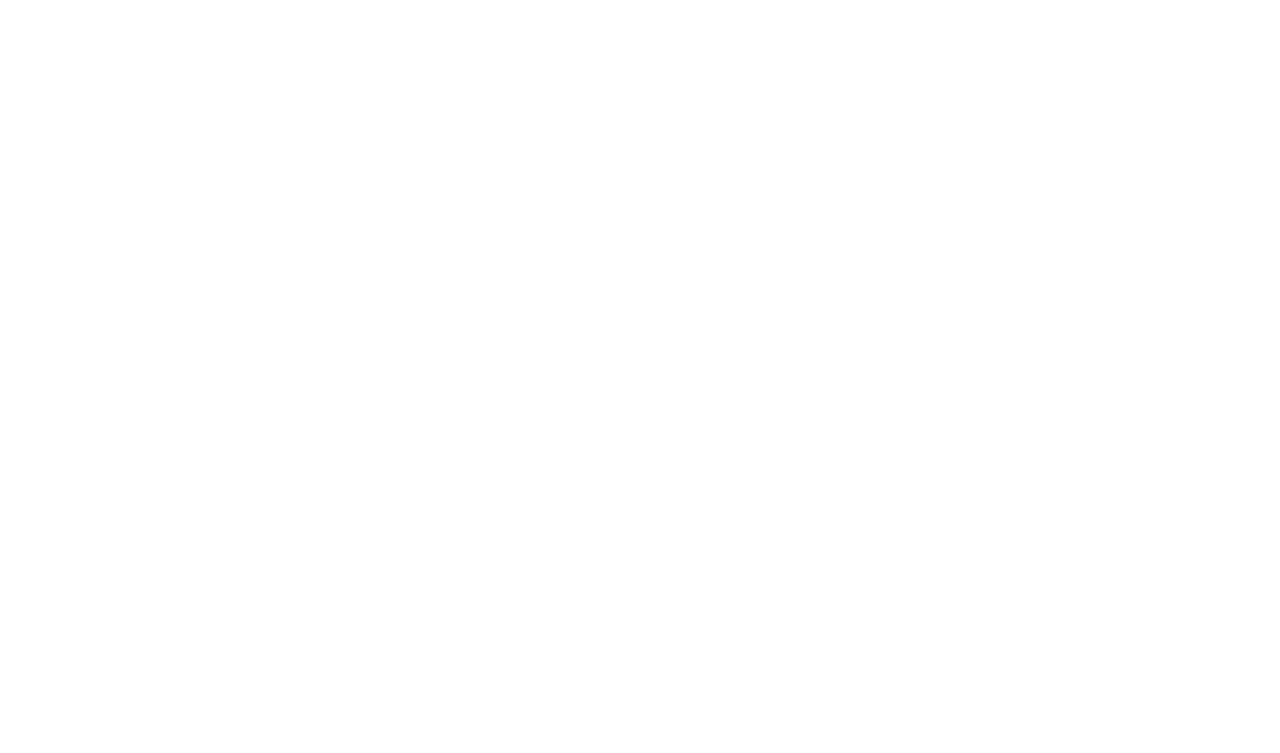
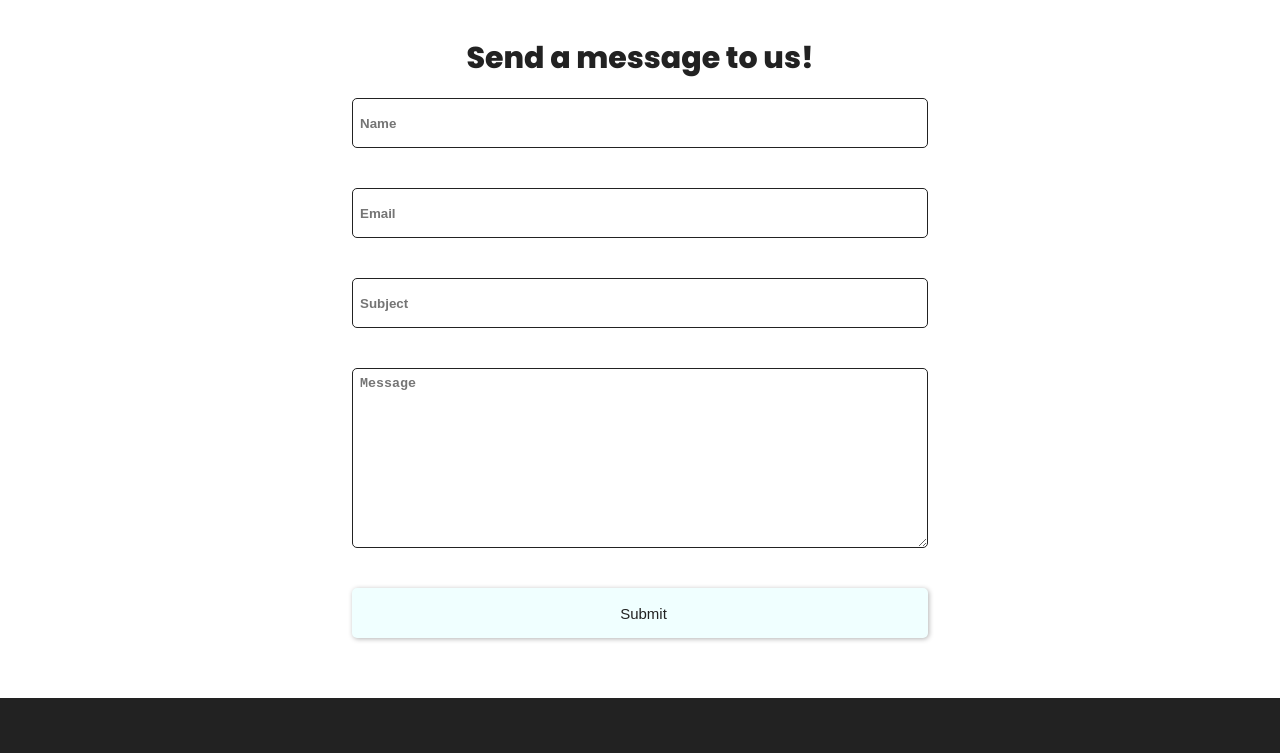
Before and after one commit to Jo-shua09/Travel-Website, a React (Vite) app: page /contact in a window 1280 px wide. Shown: the part 562-1315 px from the top of the page. Before the commit the page ends 800 px from the top, so only its background shows below. Built offline with nearby package versions, Linux system fonts and the light colour scheme.

Commit message:
commit 19

```diff
--- /dev/null
+++ b/src/Components/AboutUs.css
@@ -0,0 +1,30 @@
+.about-container {
+  width: 100%;
+  height: 100%;
+}
+.about-container .about-us {
+  display: flex;
+  flex-wrap: nowrap;
+  align-items: center;
+  flex-direction: column;
+  gap: 5rem;
+  width: 100%;
+}
+.about-us .about {
+  width: 100%;
+  display: flex;
+  flex-wrap: nowrap;
+  gap: 1rem;
+  flex-direction: column;
+}
+.about h3 {
+  font-size: 3.5rem;
+  font-weight: 800;
+  color: #222;
+}
+.about p {
+  font-size: 1.5rem;
+  font-weight: 400;
+  color: #222;
+  line-height: 2rem;
+}
--- /dev/null
+++ b/src/Components/AboutUs.jsx
@@ -0,0 +1,33 @@
+import "./AboutUs.css";
+
+const AboutUs = () => {
+  return (
+    <div className="about-container">
+      <div className="about-us">
+        <div className="about">
+          <h3>our history</h3>
+          <p>
+            Lorem ipsum dolor sit amet consectetur adipisicing elit. Facilis quasi quod, iusto porro provident a consectetur quidem accusantium vitae
+            totam, cum aperiam illum corporis blanditiis molestias beatae. Ex, quis officia? Lorem ipsum dolor sit, amet consectetur adipisicing elit.
+            Eum cum sint ut dolores esse et recusandae inventore autem expedita voluptas.
+          </p>
+        </div>
+
+        <div className="about">
+          <h3>our mission</h3>
+          <p>
+            Lorem ipsum dolor sit, amet consectetur adipisicing elit. Eum cum sint ut dolores esse et recusandae inventore autem expedita voluptas.
+            Lorem ipsum dolor sit amet, consectetur adipisicing elit. Eaque, neque!
+          </p>
+        </div>
+
+        <div className="about">
+          <h3>our vision</h3>
+          <p>Lorem ipsum dolor sit amet, consectetur adipisicing elit. Eaque, neque!</p>
+        </div>
+      </div>
+    </div>
+  );
+};
+
+export default AboutUs;
--- /dev/null
+++ b/src/Components/ContactForm.css
@@ -0,0 +1,76 @@
+.contact-container {
+  width: 100%;
+  text-align: center;
+}
+.contact-form {
+  width: 100%;
+}
+.contact-form h1 {
+  text-transform: none;
+  font-size: 3rem;
+  font-weight: 800;
+  color: #222;
+  line-height: 3rem;
+}
+form {
+  margin-top: 2.5rem;
+  display: flex;
+  flex-direction: column;
+  gap: 4rem;
+  width: 100%;
+}
+form input,
+textarea {
+  margin: 0 auto;
+  width: 50%;
+  border: 0.1rem solid #222;
+  border-radius: 0.5rem;
+  height: 5rem;
+  padding-left: 0.7rem;
+  font-weight: 400;
+  color: #222;
+}
+textarea {
+  height: 18rem;
+  padding-top: 0.7rem;
+}
+form input:is(:hover, :focus),
+textarea:is(:hover, :focus) {
+  border: 0.2rem solid #01959a;
+}
+::placeholder {
+  font-weight: 600;
+}
+input:last-child {
+  background-color: azure;
+  border: none;
+  cursor: pointer;
+  font-size: 1.5rem;
+  font-weight: bolder;
+  color: #222;
+  box-shadow: 1px 1px 5px rgb(0, 0, 0, 0.3);
+  transition: all 0.3s ease-in-out;
+}
+input:last-child:hover {
+  transform: scale(0.9);
+  background-color: #01959a;
+  color: #fff;
+}
+@media (max-width: 991px) {
+  form input,
+  textarea {
+    width: 65%;
+  }
+}
+@media (max-width: 768px) {
+  form input,
+  textarea {
+    width: 75%;
+  }
+}
+@media (max-width: 450px) {
+  form input,
+  textarea {
+    width: 95%;
+  }
+}
--- /dev/null
+++ b/src/Components/ContactForm.jsx
@@ -0,0 +1,20 @@
+import "./ContactForm.css";
+
+const ContactForm = () => {
+  return (
+    <div className="contact-container">
+      <div className="contact-form">
+        <h1>Send a message to us!</h1>
+        <form>
+          <input type="text" placeholder="Name" />
+          <input type="email" placeholder="Email" />
+          <input type="text" placeholder="Subject" />
+          <textarea name="text" placeholder="Message"></textarea>
+          <input type="submit" value="Submit" />
+        </form>
+      </div>
+    </div>
+  );
+};
+
+export default ContactForm;
--- a/src/Components/Hero.css
+++ b/src/Components/Hero.css
@@ -1,12 +1,16 @@
 .container-hero,
 .hero-container {
-  text-align: center;
   width: 100%;
   height: 100%;
   position: relative;
 }
 .hero-container .image img,
 .hero-container .image {
+  width: 100%;
+  object-fit: cover;
+}
+.home-hero .image img,
+.home-hero .image {
   width: 100%;
   height: 100vh;
   object-fit: cover;
@@ -31,10 +35,12 @@
   color: #fff;
   font-weight: 800;
   line-height: 6.5rem;
+  text-align: center;
   --webkit-background-clip: text;
   --webkit-text-fill-color: tranparent;
 }
 .hero-text p {
+  text-align: center;
   font-size: 2rem;
   color: #fff;
   padding: 0.5rem 0.2rem 0;
@@ -43,6 +49,9 @@
 }
 .hero-text button.hero-btn {
   font-size: 1.5rem;
+  display: flex;
+  margin: 0 auto;
+  justify-content: center;
   background-color: #fff;
   color: #222;
   font-weight: bolder;
--- a/src/Components/Navbar.css
+++ b/src/Components/Navbar.css
@@ -147,7 +147,7 @@
     font-weight: bold;
   }
   .menu-items {
-    top: 8.3rem;
+    top: 8.5rem;
     display: block;
   }
   .nav-logo {
--- a/src/Pages/About.jsx
+++ b/src/Pages/About.jsx
@@ -1,5 +1,7 @@
 import Hero from "../Components/Hero";
 import Navbar from "../Components/Navbar";
+import Footer from "../Components/Footer";
+import AboutUs from "../Components/AboutUs";
 
 const About = () => {
   return (
@@ -11,6 +13,14 @@
       <div className="hero-section ">
         <Hero container="container-hero" cName="section name-text" heroImg="/assets/night.jpg" title="About" heroBtn="about-hero-btn" />
       </div>
+
+      <div className="about-section section">
+        <AboutUs />
+      </div>
+
+      <div className="footer-section">
+        <Footer />
+      </div>
     </div>
   );
 };
--- a/src/Pages/Contact.jsx
+++ b/src/Pages/Contact.jsx
@@ -1,5 +1,7 @@
 import Hero from "../Components/Hero";
 import Navbar from "../Components/Navbar";
+import Footer from "../Components/Footer";
+import ContactForm from "../Components/ContactForm";
 
 const Contact = () => {
   return (
@@ -11,6 +13,14 @@
       <div className="hero-section ">
         <Hero container="container-hero" cName="section name-text" heroImg="/assets/2.jpg" title="Contact" />
       </div>
+
+      <div className="contact-section section">
+        <ContactForm />
+      </div>
+
+      <div className="footer-section">
+        <Footer />
+      </div>
     </div>
   );
 };
--- a/src/Pages/Home.jsx
+++ b/src/Pages/Home.jsx
@@ -1,8 +1,8 @@
 import Destination from "../Components/Destination";
-import Footer from "../Components/Footer";
 import Hero from "../Components/Hero";
 import Navbar from "../Components/Navbar";
 import Trip from "../Components/Trip";
+import Footer from "../Components/Footer";
 
 const Home = () => {
   return (
@@ -11,7 +11,7 @@
         <Navbar />
       </div>
 
-      <div className="hero-section ">
+      <div className="hero-section home-hero ">
         <Hero
           container="hero-container"
           cName="hero-text section"
--- a/src/Pages/Service.jsx
+++ b/src/Pages/Service.jsx
@@ -1,5 +1,7 @@
 import Hero from "../Components/Hero";
 import Navbar from "../Components/Navbar";
+import Trip from "../Components/Trip";
+import Footer from "../Components/Footer";
 
 const Service = () => {
   return (
@@ -11,6 +13,14 @@
       <div className="hero-section ">
         <Hero container="container-hero" cName="section name-text" heroImg="/assets/night.jpg" title="Service" />
       </div>
+
+      <div className="trip-section section">
+        <Trip />
+      </div>
+
+      <div className="footer-section">
+        <Footer />
+      </div>
     </div>
   );
 };
```
